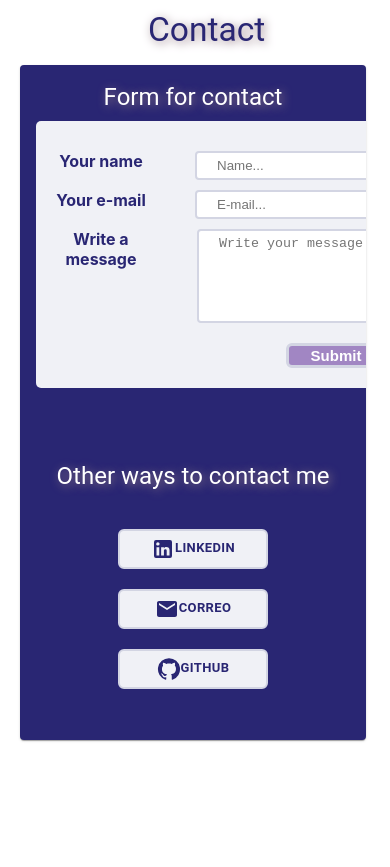
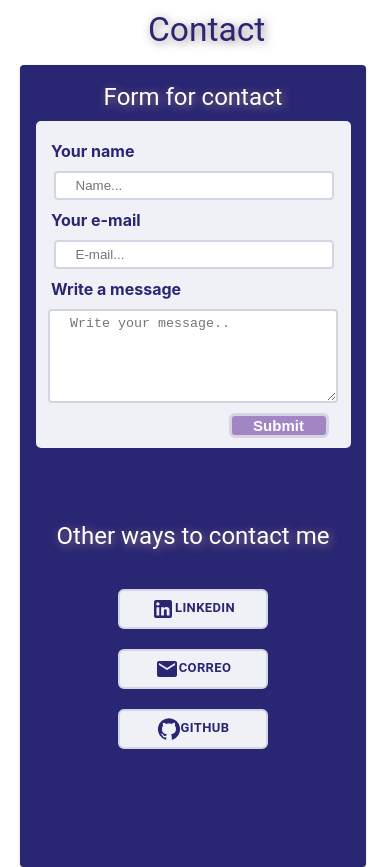
Before and after one commit to MarleenMs/Portfolio, a React (Create React App) app in the folder my-app/: page / in a window 390 px wide. Shown: the part 2960-3827 px from the top of the page. Before the commit the page ends 3794 px from the top, so only its background shows below. Built offline with nearby package versions, Linux system fonts and the light colour scheme.

Commit message:
mejora visual en pantallas pequeñas

```diff
--- a/my-app/src/Components/Contact.js
+++ b/my-app/src/Components/Contact.js
@@ -95,7 +95,6 @@ function Contact({title, dark, id}){
               </CardContent>
             </Card>
         </div>
-        <br/>
       </div>
     );
 }
@@ -119,7 +118,7 @@ const useStyles = makeStyles((theme) => ({
   },
   card:{
     [theme.breakpoints.down("sm")]:{
-      height: "80vh",
+      height: "95vh",
       margin: theme.spacing(2,3,0,-10),
       display: "block",
     },
@@ -135,6 +134,12 @@ const useStyles = makeStyles((theme) => ({
     margin: "auto",
   },
   formDiv:{
+    [theme.breakpoints.down("sm")]:{
+      //paddingRight: "100px",
+      width: "315px",
+      display: "block",
+      padding: "10px",
+    },
     boxSizing: "border-box",
     borderRadius: "5px",
     backgroundColor: "#f0f1f6",
@@ -144,6 +149,13 @@ const useStyles = makeStyles((theme) => ({
     fontWeight: "bold",
   },
   label: {
+    [theme.breakpoints.down("sm")]:{
+      marginRight: "10px",
+      marginLeft: "5px",
+      paddingRight: "10px",
+      width: "200%",
+      textAlign: "left",
+    },
     width: "100%",
     paddingRight: "70px",
     marginRight: "100px",
@@ -151,6 +163,12 @@ const useStyles = makeStyles((theme) => ({
     color: "#292673",
   },
   textArea: {
+    [theme.breakpoints.down("sm")]:{
+      marginRight: "3px",
+      paddingRight:"30px",
+      width: "80%",
+
+    },
     height: "80px",
     color: "#333",
     padding: "5px 20px",
@@ -160,22 +178,37 @@ const useStyles = makeStyles((theme) => ({
     float: "right",
   },
   col25: {
+    [theme.breakpoints.down("sm")]:{
+      float: "none",
+      width: "100%",
+    },
     float: "left",
     width: "25%",
     marginTop: "10px",
   },
   col75: {
+    [theme.breakpoints.down("sm")]:{
+      float: "none",
+      width: "100%",
+    },
     float: "left",
     width: "75%",
     marginTop: "10px",
   },
   /* Clear floats after the columns */
   row: {
+    [theme.breakpoints.down("sm")]:{
+      display: "block"
+    },
     content: "",
     display: "table",
     clear: "both",
   },
   input: {
+    [theme.breakpoints.down("sm")]:{
+      float: "none",
+      width: "80%",
+    },
     color: "#333",
     padding: "5px 20px",
     border: "2px solid #d3d5e3",
@@ -215,6 +248,10 @@ const useStyles = makeStyles((theme) => ({
     },
   },
   sButton:{
+    [theme.breakpoints.down("sm")]:{
+      marginLeft: "170px",
+      marginTop: "10px"
+    },
     marginLeft: "230px",
     width: "100px",
     height: "25px",
```
Lines whose indentation alone changed are shown as unchanged.
